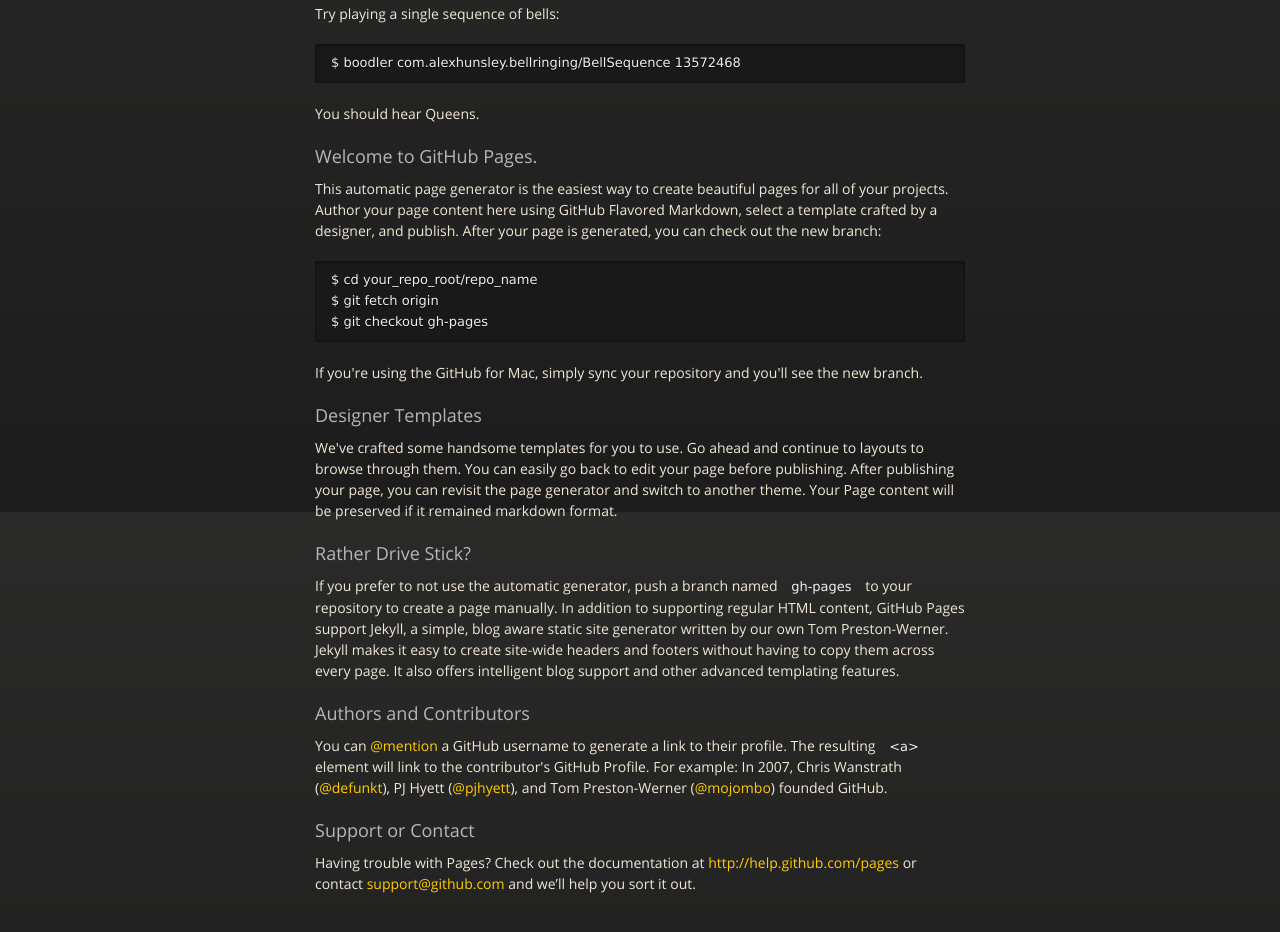
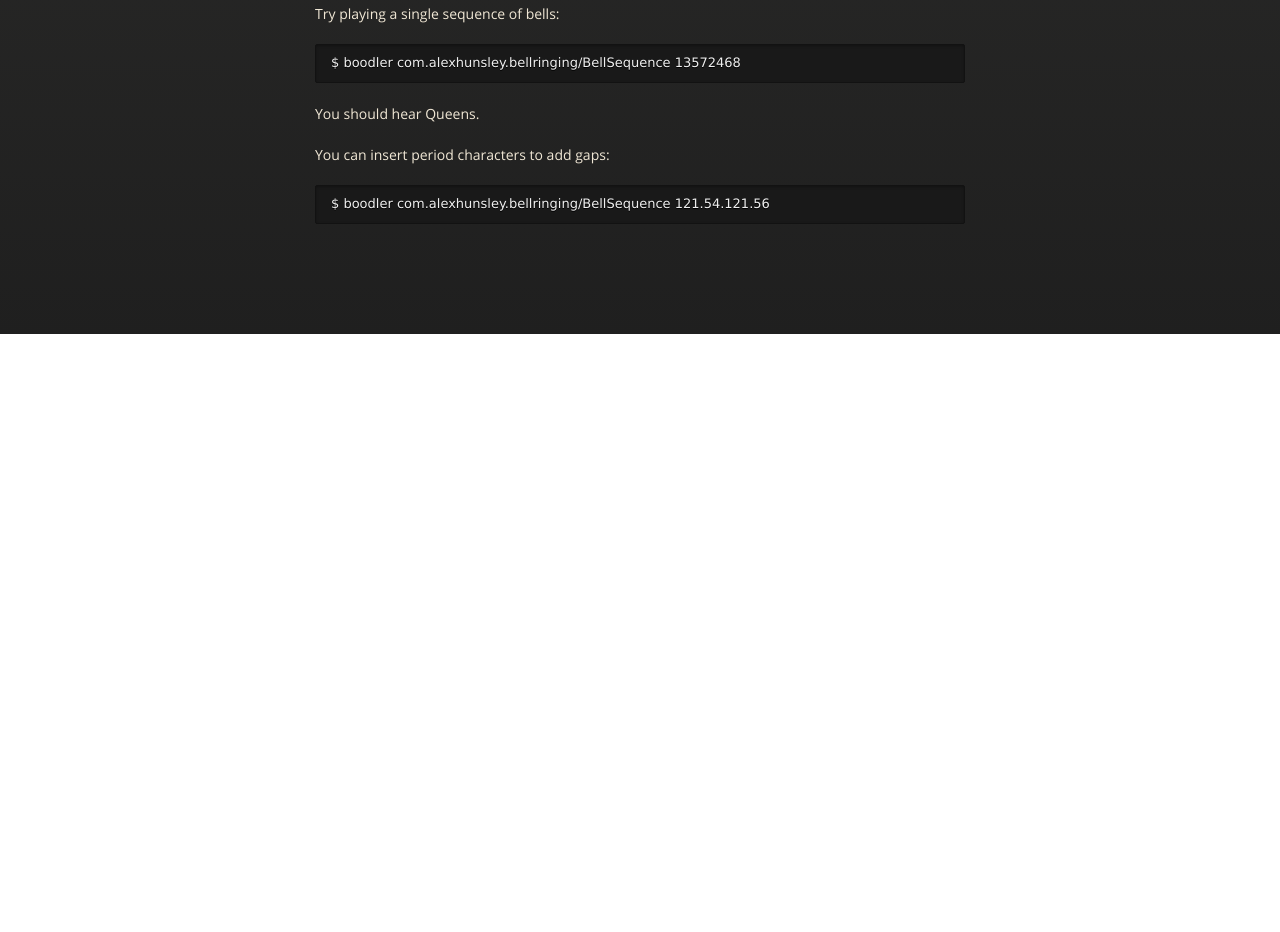
Before and after one commit to alexhunsley/TinTinn, a plain HTML site: page index.html in a window 1280 px wide. Shown: the part 1088-2020 px from the top of the page. After the commit the page ends 1422 px from the top, so only its background shows below. Drawn offline with nearby package versions, Linux system fonts and the light colour scheme.

```diff
--- a/index.html
+++ b/index.html
@@ -78,37 +78,10 @@
 
 <p>You should hear Queens.</p>
 
-<h3>
-<a name="welcome-to-github-pages" class="anchor" href="#welcome-to-github-pages"><span class="octicon octicon-link"></span></a>Welcome to GitHub Pages.</h3>
+<p>You can insert period characters to add gaps:</p>
 
-<p>This automatic page generator is the easiest way to create beautiful pages for all of your projects. Author your page content here using GitHub Flavored Markdown, select a template crafted by a designer, and publish. After your page is generated, you can check out the new branch:</p>
-
-<pre><code>$ cd your_repo_root/repo_name
-$ git fetch origin
-$ git checkout gh-pages
+<pre><code>$ boodler com.alexhunsley.bellringing/BellSequence 121.54.121.56
 </code></pre>
-
-<p>If you're using the GitHub for Mac, simply sync your repository and you'll see the new branch.</p>
-
-<h3>
-<a name="designer-templates" class="anchor" href="#designer-templates"><span class="octicon octicon-link"></span></a>Designer Templates</h3>
-
-<p>We've crafted some handsome templates for you to use. Go ahead and continue to layouts to browse through them. You can easily go back to edit your page before publishing. After publishing your page, you can revisit the page generator and switch to another theme. Your Page content will be preserved if it remained markdown format.</p>
-
-<h3>
-<a name="rather-drive-stick" class="anchor" href="#rather-drive-stick"><span class="octicon octicon-link"></span></a>Rather Drive Stick?</h3>
-
-<p>If you prefer to not use the automatic generator, push a branch named <code>gh-pages</code> to your repository to create a page manually. In addition to supporting regular HTML content, GitHub Pages support Jekyll, a simple, blog aware static site generator written by our own Tom Preston-Werner. Jekyll makes it easy to create site-wide headers and footers without having to copy them across every page. It also offers intelligent blog support and other advanced templating features.</p>
-
-<h3>
-<a name="authors-and-contributors" class="anchor" href="#authors-and-contributors"><span class="octicon octicon-link"></span></a>Authors and Contributors</h3>
-
-<p>You can <a href="https://github.com/blog/821" class="user-mention">@mention</a> a GitHub username to generate a link to their profile. The resulting <code>&lt;a&gt;</code> element will link to the contributor's GitHub Profile. For example: In 2007, Chris Wanstrath (<a href="https://github.com/defunkt" class="user-mention">@defunkt</a>), PJ Hyett (<a href="https://github.com/pjhyett" class="user-mention">@pjhyett</a>), and Tom Preston-Werner (<a href="https://github.com/mojombo" class="user-mention">@mojombo</a>) founded GitHub.</p>
-
-<h3>
-<a name="support-or-contact" class="anchor" href="#support-or-contact"><span class="octicon octicon-link"></span></a>Support or Contact</h3>
-
-<p>Having trouble with Pages? Check out the documentation at <a href="http://help.github.com/pages">http://help.github.com/pages</a> or contact <a href="mailto:support@github.com">support@github.com</a> and we’ll help you sort it out.</p>
       </section>
 
     </div>
```
Also changed, not shown: params.json (+1 -1 lines).
